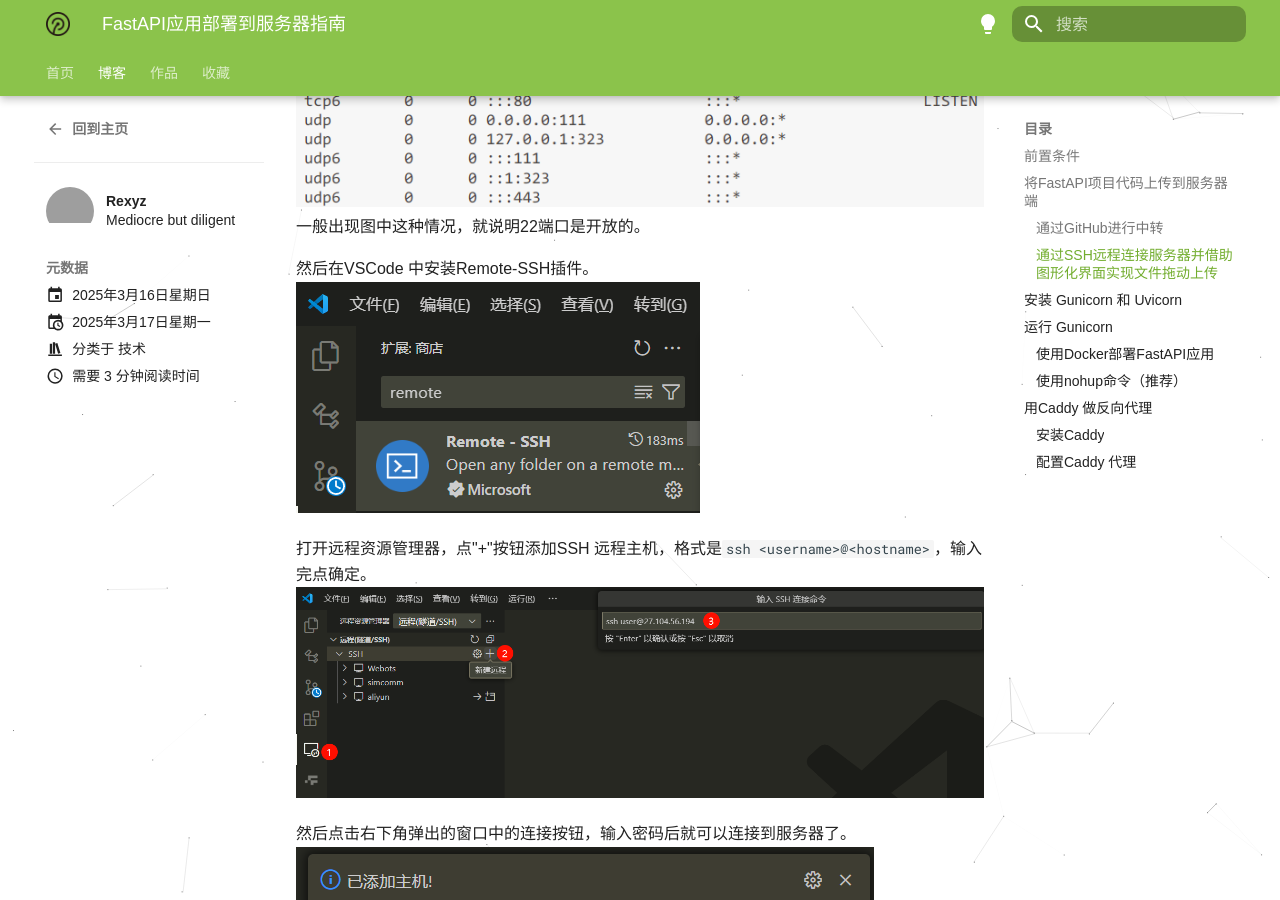
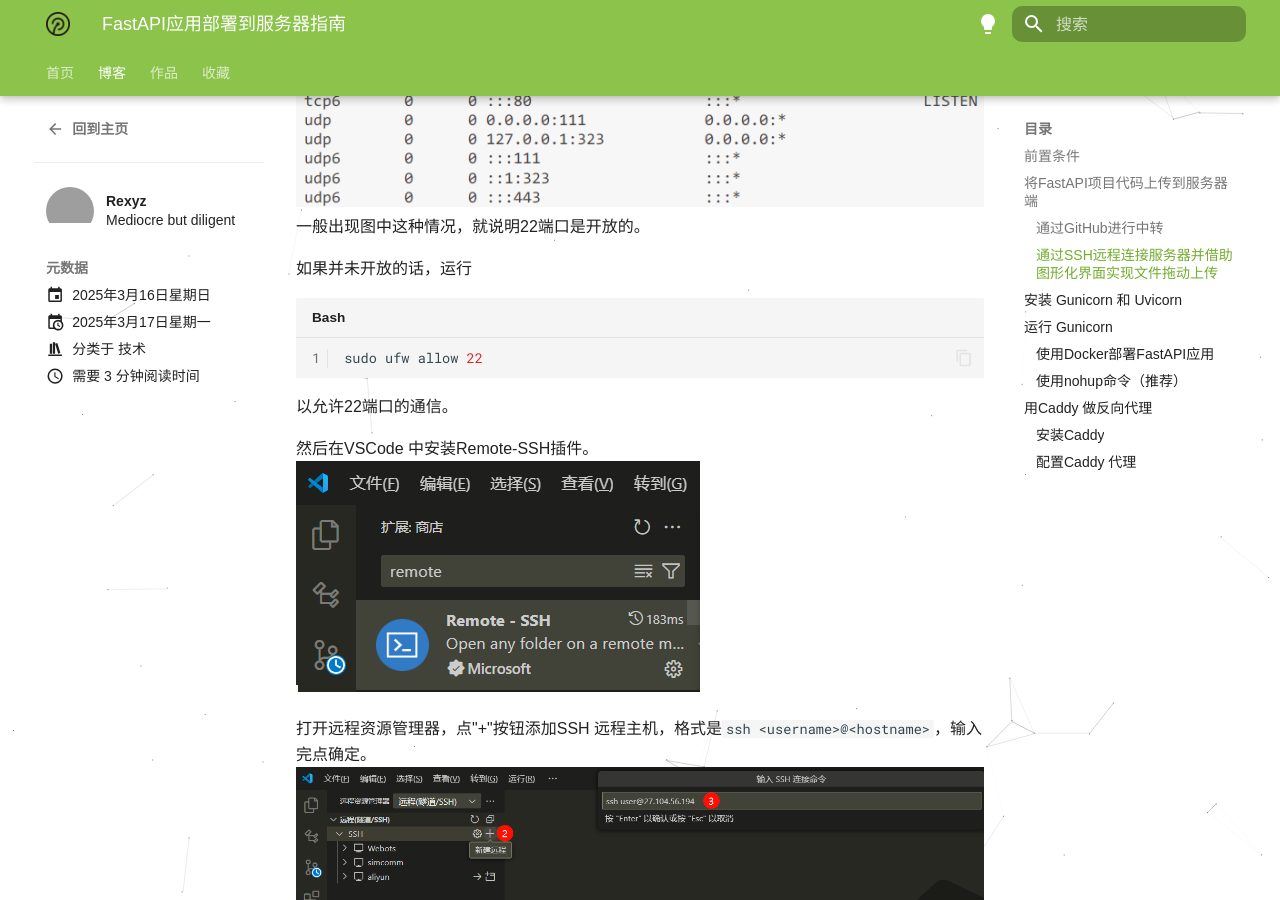
Before and after one commit to RRRexyz/MyBlog, an MkDocs documentation site: the page built from docs/blog/posts/2025-03-16-FastAPI应用部署到服务器指南.md, in a window 1280 px wide and 900 px high, scrolled down 1596 px. Built offline with MkDocs 1.6.1 and Material for MkDocs 9.7.7, drawn with Linux system fonts in a browser that asks for light colours; comment, search, counter and statistics services are not loaded; a style sheet for code colours, icons or effects is not loaded; grey boxes are pictures that could not be loaded.

````diff
--- a/docs/blog/posts/2025-03-16-FastAPI应用部署到服务器指南.md
+++ b/docs/blog/posts/2025-03-16-FastAPI应用部署到服务器指南.md
@@ -47,6 +47,12 @@ netstat -tuln
 命令查看。
 ![alt text](images/image-6.png)
 一般出现图中这种情况，就说明22端口是开放的。
+
+如果并未开放的话，运行
+```bash
+sudo ufw allow 22
+```
+以允许22端口的通信。
 
 然后在VSCode 中安装Remote-SSH插件。
 ![alt text](images/image-7.png)
````
